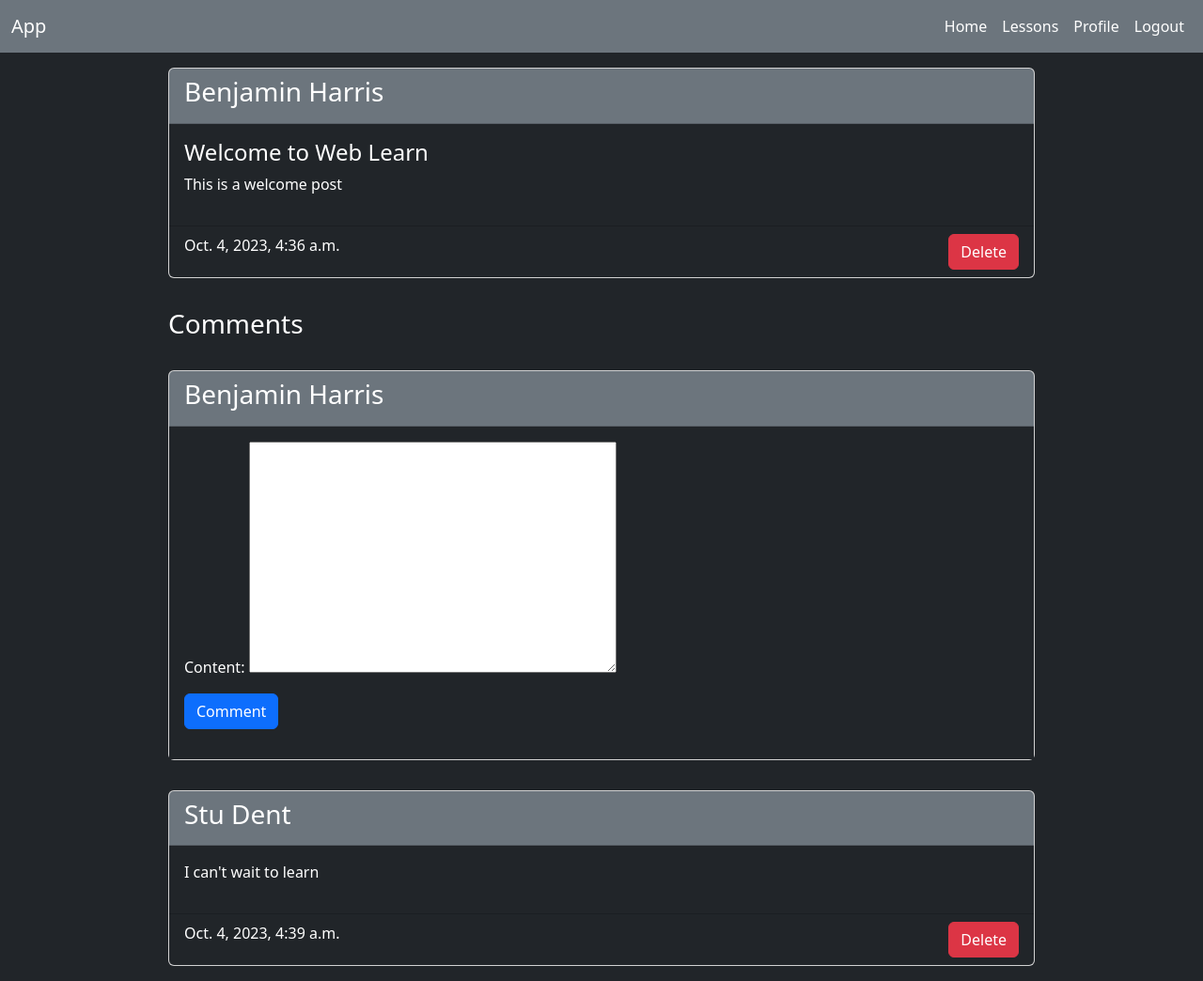
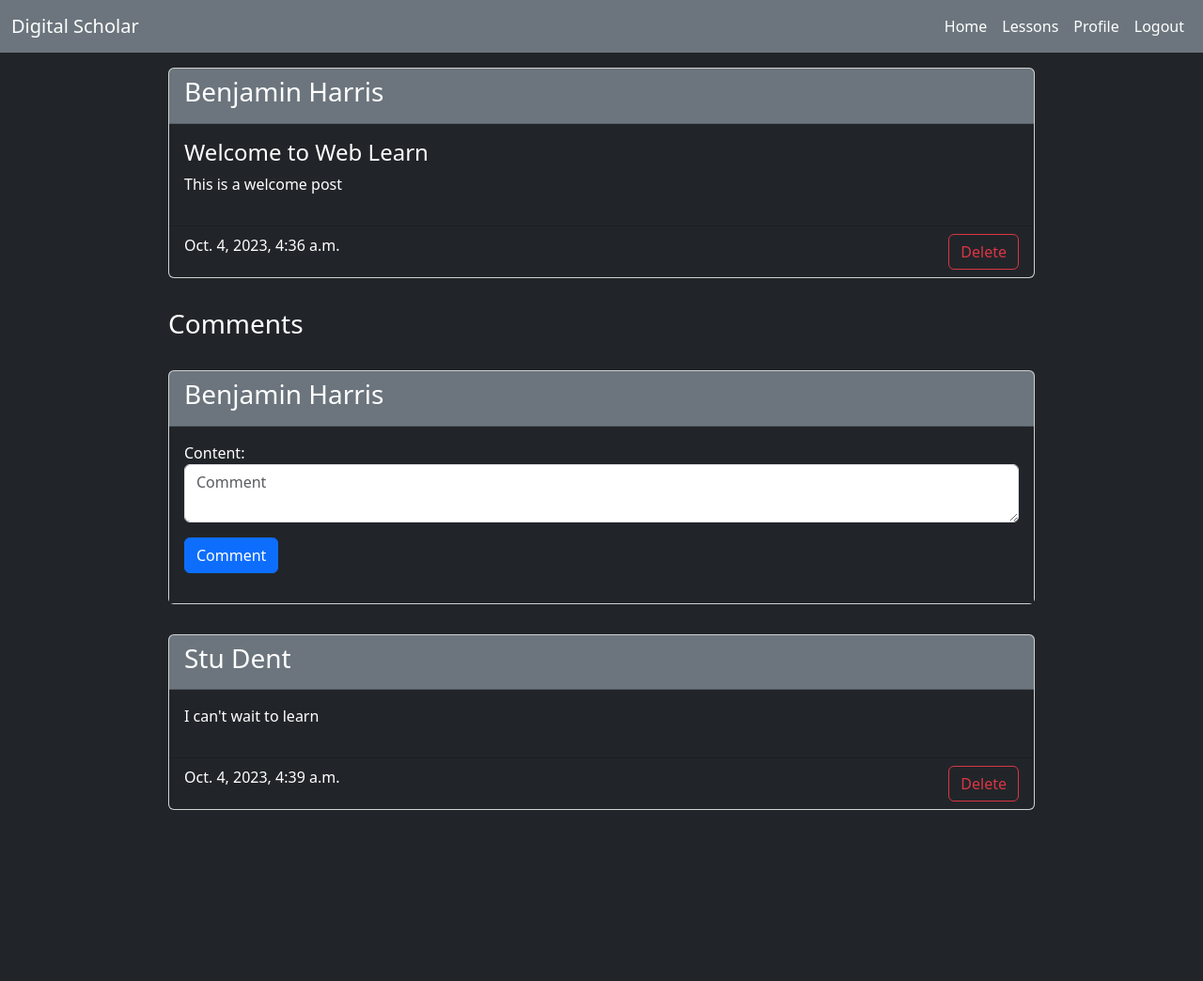
Before and after one commit to harrisebenjamin/CS396, a Django app: page /posts/view/35 in a window 1280 px wide. Shown: the whole page at 94% size. After the commit the page ends 862 px from the top, so only its background shows below. Run offline with Django 4.2, Linux system fonts and the light colour scheme; a user stored in the database is signed in; data comes from the database, SQL or seed files in the repository; both versions use the stored data as it was after the commit; some libraries are stand-ins or nearby versions.

Commit message:
Tinkering

```diff
--- /dev/null
+++ b/media/documents/test_YlIGDtV.txt
@@ -0,0 +1 @@
+This is a test
--- /dev/null
+++ b/media/documents/test_f6CGkF9.txt
@@ -0,0 +1 @@
+This is a test
--- a/templates/index.html
+++ b/templates/index.html
@@ -62,7 +62,7 @@
                                 <div class="d-flex justify-content-end">
                                     {% if post.user == request.user or userGroup.isTeacher %}
                                         <!-- <a class="btn btn-success me-3" href="{% url 'update' post.id %}">Update</a> -->
-                                        <a class="btn btn-danger" href="{% url 'delete' post.id %}">Delete</a>
+                                        <a class="btn btn-outline-danger" href="{% url 'delete' post.id %}">Delete</a>
                                     {% endif %}
                                 </div>
                             </div>
--- a/templates/master.html
+++ b/templates/master.html
@@ -8,7 +8,7 @@
 
         <nav class="navbar sticky-top navbar-expand-lg bg-secondary">
             <div class="container-fluid">
-                <a class="navbar-brand text-white" href="{% url 'home' %}">App</a>
+                <a class="navbar-brand text-white" href="{% url 'home' %}">Digital Scholar</a>
                 <ul class="navbar-nav justify-right">
                     <li class="nav-item">
                         <a class="nav-link active text-white" href="{% url 'home' %}">Home</a>
--- a/templates/profile.html
+++ b/templates/profile.html
@@ -46,7 +46,7 @@
                             <div class="d-flex justify-content-end">
                                 {% if post.user == request.user %}
                                     <!-- <a class="btn btn-success me-3" href="{% url 'update' post.id %}">Update</a> -->
-                                    <a class="btn btn-danger" href="{% url 'delete' post.id %}">Delete</a>
+                                    <a class="btn btn-outline-danger" href="{% url 'delete' post.id %}">Delete</a>
                                 {% endif %}
                             </div>
                         </div>
--- a/templates/registration/login.html
+++ b/templates/registration/login.html
@@ -16,7 +16,7 @@
                             {% csrf_token %}
                             {{form.as_p}}
                             <input type="submit" value="Log In" class="btn btn-primary justify-content-left">
-                            <a class="btn btn-secondary justify-content-right" href="{% url 'signup' %}">Sign Up</a>
+                            <a class="btn btn-secondary justify-content-end" href="{% url 'signup' %}">Sign Up</a>
                         </form>
                     </div>
                 </div>
--- a/templates/viewPost.html
+++ b/templates/viewPost.html
@@ -40,7 +40,7 @@
                         <div class="d-flex justify-content-end">
                             {% if post.user == request.user or userGroup.isTeacher %}
                                 <!-- <a class="btn btn-success me-3" href="{% url 'update' post.id %}">Update</a> -->
-                                <a class="btn btn-danger" href="{% url 'delete' post.id %}">Delete</a>
+                                <a class="btn btn-outline-danger" href="{% url 'delete' post.id %}">Delete</a>
                             {% endif %}
                         </div>
                     </div>
@@ -90,7 +90,7 @@
                         <div class="col">
                             <div class="d-flex justify-content-end">
                                 {% if comment.user == request.user or userGroup.isTeacher %}
-                                    <a class="btn btn-danger" href="{% url 'deleteComment' comment.id %}">Delete</a>
+                                    <a class="btn btn-outline-danger" href="{% url 'deleteComment' comment.id %}">Delete</a>
                                 {% endif %}
                             </div>
                         </div>
--- a/userposts/forms.py
+++ b/userposts/forms.py
@@ -1,13 +1,24 @@
 from django.forms import ModelForm
 from .models import UserPost, Comment
+from django.forms.widgets import TextInput, Textarea, FileInput
 
 class PostForm(ModelForm):
     class Meta:
         model = UserPost
-        fields = ["title", "content", "file1", "file2", "file3"]
+        fields = ["title", "content", "file1",]# "file2", "file3"]
+        widgets = {
+            'title' : TextInput(attrs= {'class' : 'form-control', 'placeholder' : 'Title'}),
+            'content' : Textarea(attrs= {'class' : 'form-control', 'placeholder' : 'Content', 'rows' : '3'}),
+            'file1' : FileInput(attrs={'class' : 'form-control'}),
+            # 'file2' : FileInput(attrs={'class' : 'form-control'}),
+            # 'file3' : FileInput(attrs={'class' : 'form-control'})
+        }
 
 
 class CommentForm(ModelForm):
     class Meta:
         model = Comment
         fields = ["content"]
+        widgets = {
+            'content' : Textarea(attrs= {'class' : 'form-control', 'placeholder' : 'Comment', 'rows' : '2'})
+        }
--- a/userposts/models.py
+++ b/userposts/models.py
@@ -15,7 +15,8 @@ class UserPost(models.Model):
     file3 = models.FileField(null=True, blank=True, upload_to="documents/")
 
     def __str__(self):
-        return self.title
+        return f'{self.title} ({self.user})'
+
 
 
 
```
Also changed, not shown: Education/forms.py (+17 -0 lines), templates/registration/signup.html (+4 -3 lines), db.sqlite3.
